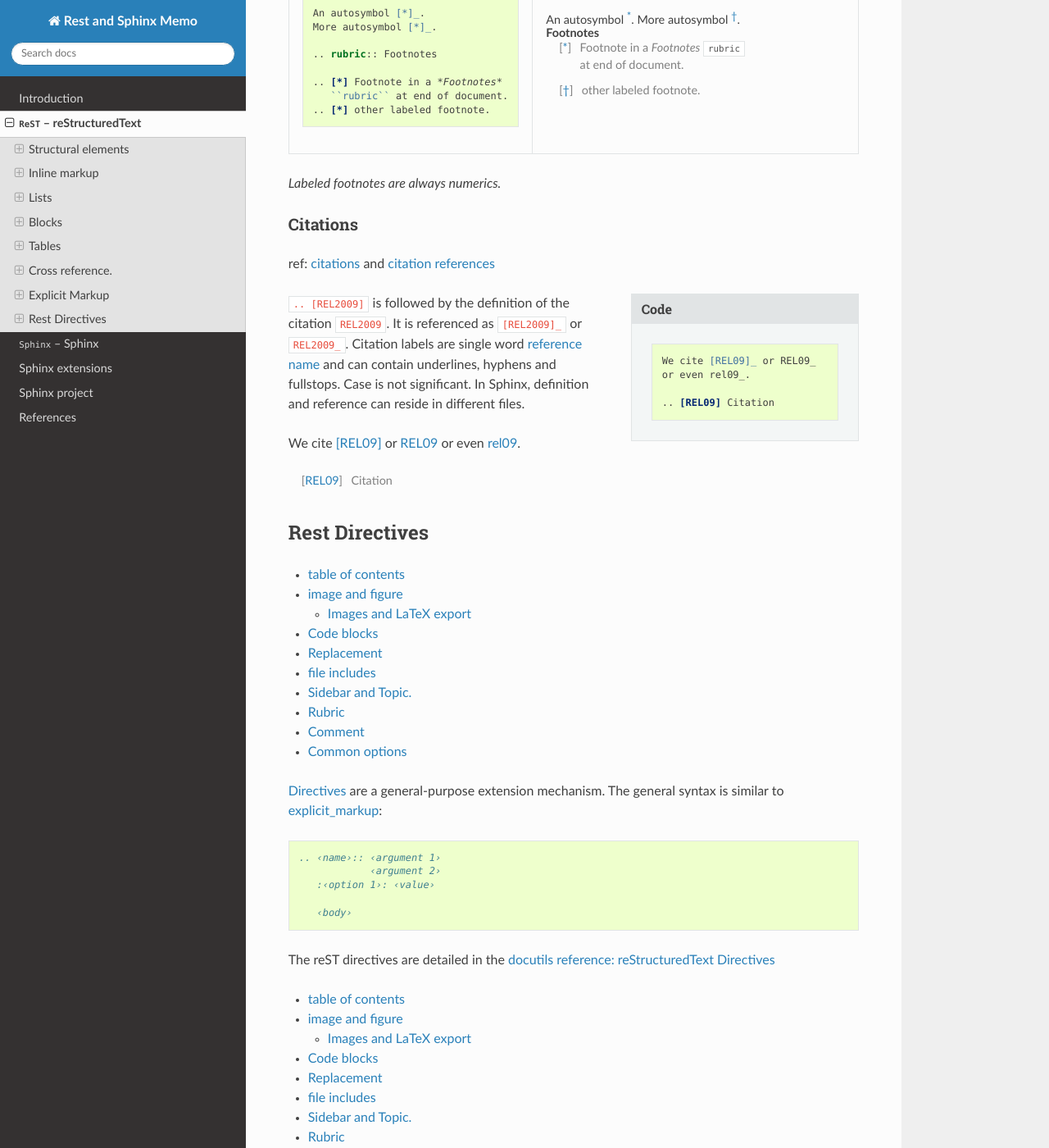
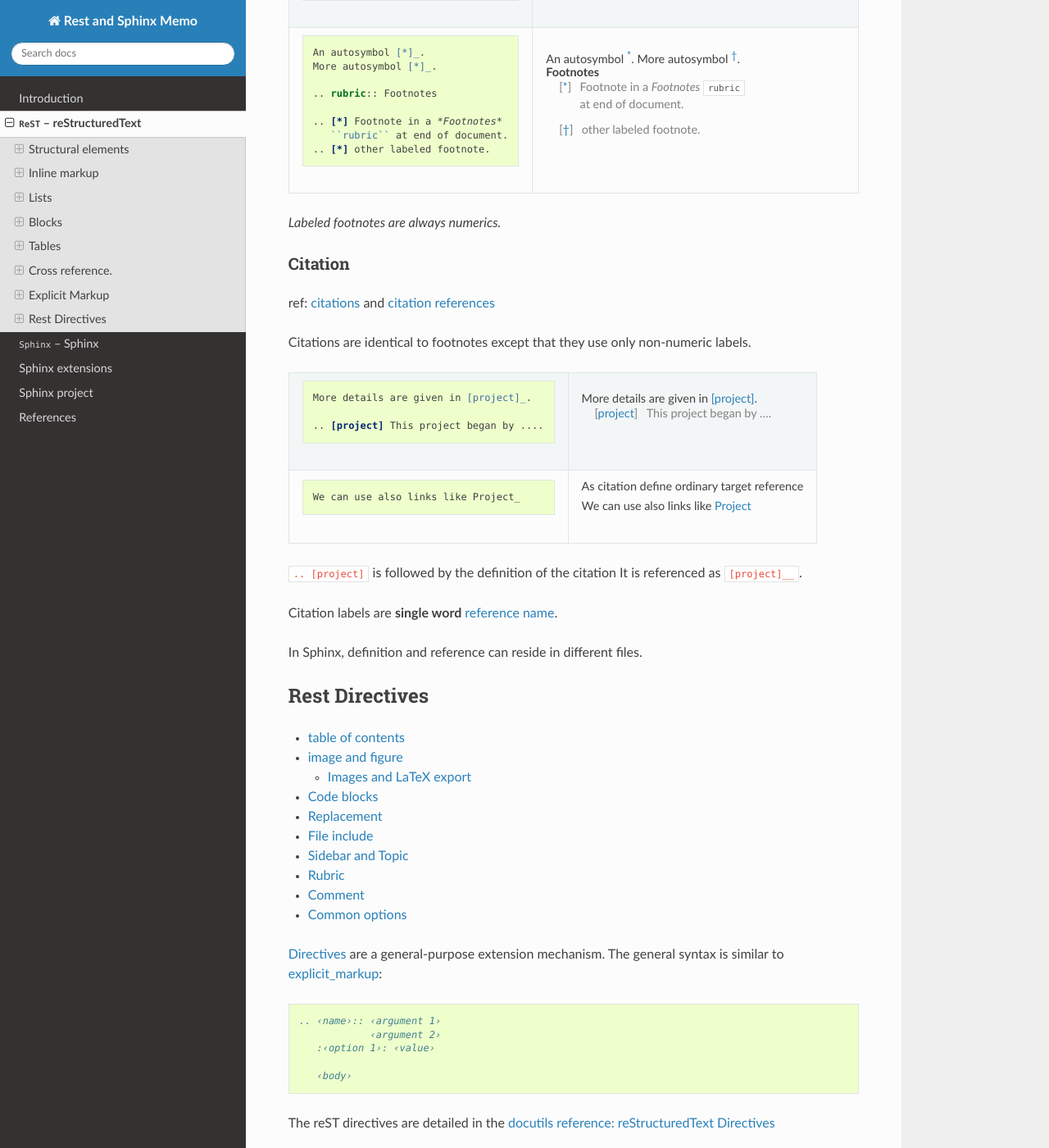
Before and after one commit to marczz/rest-sphinx-memo, a Sphinx documentation site: the page built from source/ReST.rst, in a window 1280 px wide and 1400 px high, scrolled down 18908 px. Shown: the whole window at 82% size. Built offline with Sphinx 7.4.7 and the Read the Docs theme 2.0.0, drawn with Linux system fonts in a browser that asks for light colours; formulas are drawn with MathJax 3; the version number could not be read and is left out; some of the changed text lies outside the part shown.

Commit message:
ReST.rst: Explain citations.

```diff
--- a/source/ReST.rst
+++ b/source/ReST.rst
@@ -1447,32 +1449,42 @@ To define a footnote numbered 2 you write it
 .. index::
    !citation
 
-Citations
----------
+Citation
+--------
 ref: :restref:`citations <restructuredtext.html#citations>` and
 :restref:`citation references
 <restructuredtext.html#citation-references>`
 
-.. sidebar:: Code
-
-   ::
-
-      We cite [REL09]_ or REL09_
-      or even rel09_.
-
-      .. [REL09] Citation
-
-``.. [REL2009]`` is followed by the definition of the citation
-``REL2009``.  It is referenced as ``[REL2009]_`` or ``REL2009_``.
-Citation labels are single word `reference name`_
-and can contain underlines, hyphens and fullstops.  Case
-is not significant. In Sphinx, definition and reference can reside in
+Citations are identical to footnotes except that they use only non-numeric labels.
+
+.. list-table::
+
+   * - .. code-block:: REST
+
+          More details are given in [project]_.
+
+          .. [project] This project began by ....
+
+     - More details are given in [project]_.
+
+       .. [project] This project began by ....
+
+   * - .. code-block:: REST
+
+          We can use also links like Project_
+
+     - | As citation define ordinary target reference
+       | We can use also links like Project_
+
+
+``.. [project]`` is followed by the definition of the citation
+It is referenced as ``[project]__``.
+
+Citation labels are **single word** `reference name`_.
+
+In Sphinx, definition and reference can reside in
 different files.
 
-We cite [REL09]_ or REL09_
-or even rel09_.
-
-.. [REL09] Citation
 
 .. index::
    !directive
@@ -1782,8 +1794,8 @@ If you use Sphinx there are also three :sphinx:`predefined substitutions
 
 .. _file_include:
 
-file includes
--------------
+File include
+------------
 To include a ReST file use::
 
 .. include:: subdir/incl.rst
@@ -1813,8 +1825,8 @@ For including source code in Sphinx rather use the Sphinx directive
 
 .. _topic:
 
-Sidebar and Topic.
-------------------
+Sidebar and Topic
+-----------------
 
 A :restref:`sidebar <directives.html#sidebar>` or a :restref:`topic
 <directives.html#topic>` are treated like documents on their own::
```
Also changed, not shown: other parts of source/ReST.rst (+4 -2 lines).
